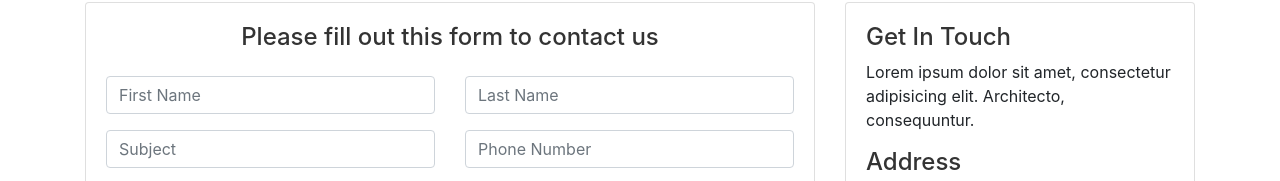
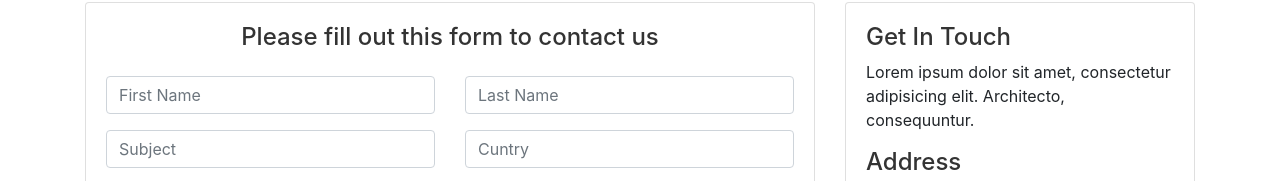
Before and after one commit to Abir-Hasan-GUB/Glozzom, a plain HTML site: page contact.html in a window 1280 px wide. Shown: the part 302-483 px from the top of the page. Drawn offline with Linux system fonts and the light colour scheme.

Commit message:
Update Country

```diff
--- a/contact.html
+++ b/contact.html
@@ -95,7 +95,7 @@
                                     </div>
                                     <div class="col-md-6">
                                         <div class="form-group">
-                                            <input class="form-control" type="tel" name="" placeholder="Phone Number"
+                                            <input class="form-control" type="text" name="" placeholder="Cuntry"
                                                 id="">
                                         </div>
 
```
